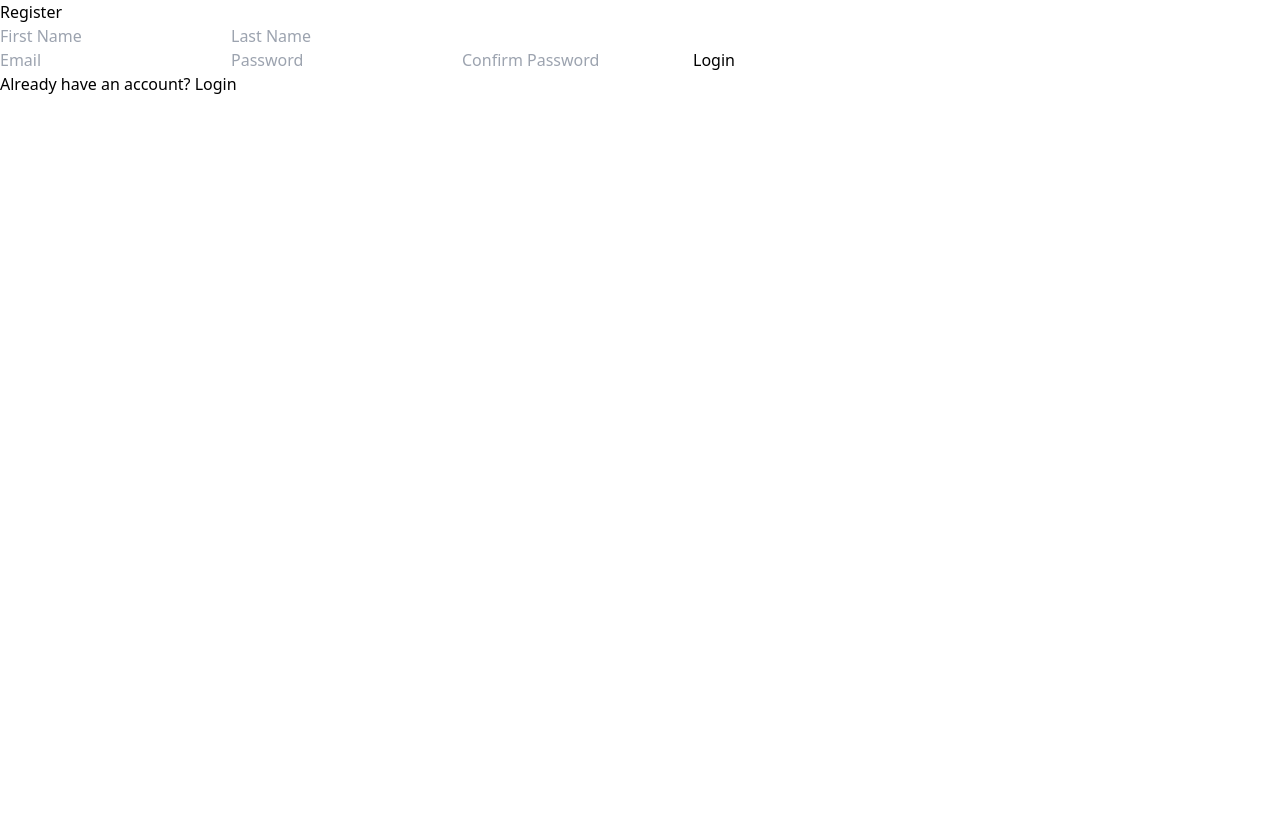
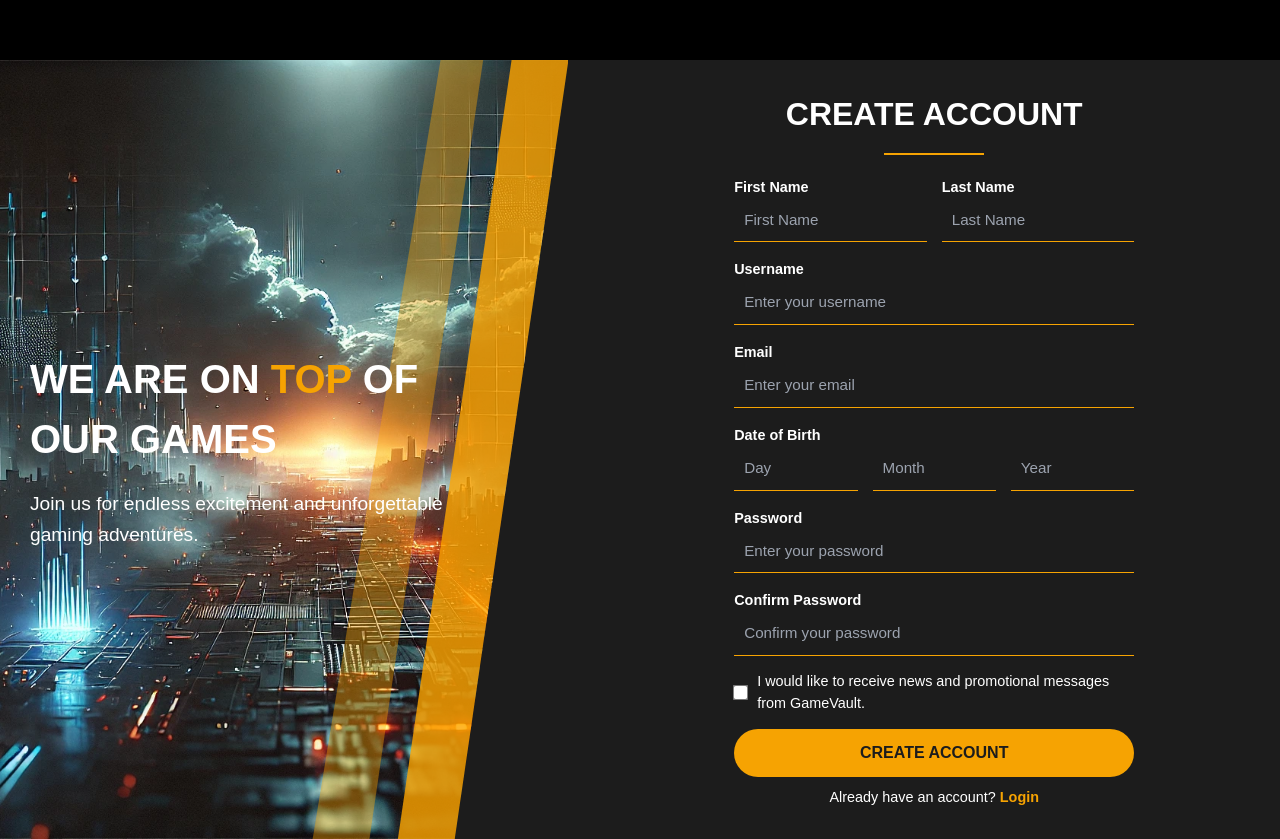
Before and after one commit to NOKIEQU/team-project-frontend, a Next.js app: page /register in a window 1280 px wide. Before the commit the page ends 800 px from the top, so only its background shows below. Built offline with nearby package versions, Linux system fonts and the light colour scheme.

Commit message:
this is my register page 1.0

```diff
--- a/src/app/register/page.js
+++ b/src/app/register/page.js
@@ -1,30 +1,282 @@
-import React from 'react'
-import Image from 'next/image'
-import Link from 'next/link'
+"use client";
 
 function RegisterPage() {
+    const styles = {
+        container: {
+            display: 'flex',
+            flexDirection: 'column',
+            minHeight: '100vh',
+            fontFamily: 'Arial, sans-serif',
+            backgroundColor: '#1c1c1c',
+        },
+        navSpace: {
+            height: '60px',
+            width: '100%',
+            backgroundColor: '#000',
+        },
+        contentArea: {
+            display: 'flex',
+            flex: 1,
+        },
+        leftPanel: {
+            flex: 1.8,
+            position: 'relative',
+            overflow: 'hidden',
+            display: 'flex',
+            justifyContent: 'flex-start',
+            alignItems: 'center',
+            color: '#fff',
+        },
+        rightPanel: {
+            flex: 2,
+            display: 'flex',
+            flexDirection: 'column',
+            alignItems: 'center',
+            padding: '30px',
+            marginLeft: '20px',
+        },
+        formWrapper: {
+            width: '100%',
+            maxWidth: '400px',
+        },
+        title: {
+            color: '#fff',
+            fontSize: '2rem',
+            marginBottom: '15px',
+            fontWeight: 'bold',
+            textAlign: 'center',
+        },
+        divider: {
+            width: '100px',
+            height: '1.5px',
+            backgroundColor: '#f6a302',
+            margin: '0 auto 20px',
+        },
+        inputBox: {
+            width: '100%',
+            padding: '10px',
+            backgroundColor: 'transparent',
+            border: 'none',
+            borderBottom: '1.5px solid #f6a302',
+            color: '#fff',
+            fontSize: '0.95rem',
+            outline: 'none',
+        },
+        labelText: {
+            color: '#fff',
+            fontWeight: 'bold',
+            fontSize: '0.9rem',
+            marginBottom: '5px',
+        },
+        dobInputBox: {
+            width: '33%',
+            padding: '10px',
+            backgroundColor: 'transparent',
+            border: 'none',
+            borderBottom: '1.5px solid #f6a302',
+            color: '#fff',
+            fontSize: '0.95rem',
+            outline: 'none',
+        },
+        button: {
+            width: '100%',
+            padding: '12px',
+            backgroundColor: '#f6a302',
+            color: '#1c1c1c',
+            border: 'none',
+            borderRadius: '30px',
+            fontWeight: 'bold',
+            fontSize: '1rem',
+            cursor: 'pointer',
+            transition: 'background-color 0.3s ease',
+            marginTop: '15px',
+        },
+        footerText: {
+            marginTop: '10px',
+            color: '#fff',
+            fontSize: '0.9rem',
+            textAlign: 'center',
+        },
+        link: {
+            color: '#f6a302',
+            textDecoration: 'none',
+            fontWeight: 'bold',
+        },
+        checkboxGroup: {
+            display: 'flex',
+            alignItems: 'center',
+        },
+    };
+
+    const handleMouseEnter = (e) => {
+        e.target.style.backgroundColor = '#e08c00';
+    };
+
+    const handleMouseLeave = (e) => {
+        e.target.style.backgroundColor = '#f6a302';
+    };
+
     return (
-        <div className='flex flex-row w-full h-full justify-center relative overflow-hidden' >
-            <div className='flex flex-col justify-center items-center p-10 px-52 bg-black text-white w-1/2 h-full gap-y-10 z-10 rounded-xl'>
-                <h1 className='text-4xl'>Register</h1>
-
-                <div className='flex flex-row justify-between items-center gap-x-2 w-full'>
-                    <input type='text' placeholder='First Name' className='p-5 bg-transparent border-2 border-white rounded-md w-full' />
-                    <input type='text' placeholder='Last Name' className='p-5 bg-transparent border-2 border-white rounded-md w-full' />
-
+        <div style={styles.container}>
+            <div style={styles.navSpace}></div>
+            <div style={styles.contentArea}>
+                <div style={styles.leftPanel}>
+                    <img
+                        src="/left-background.png"
+                        alt="Left Side"
+                        style={{
+                            position: 'absolute',
+                            top: 0,
+                            left: 0,
+                            height: '100%',
+                            width: '100%',
+                            zIndex: 1,
+                            objectFit: 'cover',
+                            clipPath: 'polygon(0 0, 100% 0, 80% 100%, 0% 100%)',
+                        }}
+                    />
+                    <div
+                        style={{
+                            position: 'absolute',
+                            top: 0,
+                            right: 0,
+                            width: '100%',
+                            height: '100%',
+                            zIndex: 2,
+                        }}
+                    >
+                        <svg
+                            xmlns="http://www.w3.org/2000/svg"
+                            viewBox="0 0 100 100"
+                            preserveAspectRatio="none"
+                            style={{ width: '100%', height: '100%' }}
+                        >
+                            <polygon
+                                points="77.5,0 85,0 65,100 55,100"
+                                fill="rgba(255, 165, 0, 0.4)"
+                            />
+                            <polygon
+                                points="90,0 100,0 80,100 70,100"
+                                fill="rgba(255, 165, 0, 0.8)"
+                            />
+                        </svg>
+                    </div>
+                    <div
+                        style={{
+                            zIndex: 3,
+                            position: 'relative',
+                            padding: '30px',
+                            maxWidth: '500px',
+                        }}
+                    >
+                        <h1
+                            style={{
+                                fontSize: '2.5rem',
+                                fontWeight: 'bold',
+                                marginBottom: '20px',
+                                color: '#fff',
+                            }}
+                        >
+                            WE ARE ON <span style={{ color: '#f6a302' }}>TOP</span> OF OUR GAMES
+                        </h1>
+                        <p style={{ fontSize: '1.2rem', lineHeight: '1.6', color: '#fff' }}>
+                            Join us for endless excitement and unforgettable gaming adventures.
+                        </p>
+                    </div>
                 </div>
-
-                <input type='text' placeholder='Email' className='p-5 bg-transparent border-2 border-white rounded-md w-full' />
-
-                <input type='text' placeholder='Password' className='p-5 bg-transparent border-2 border-white rounded-md w-full' />
-                <input type='text' placeholder='Confirm Password' className='p-5 bg-transparent border-2 border-white rounded-md w-full' />
-
-                <button className='p-5 bg-white text-black rounded-md w-full'>Login</button>
-                <p>Already have an account? <Link href='/login' className='text-blue-400'>Login</Link></p>
+                <div style={styles.rightPanel}>
+                    <h2 style={styles.title}>CREATE ACCOUNT</h2>
+                    <div style={styles.divider}></div>
+                    <form style={styles.formWrapper}>
+                        <div style={{ marginBottom: '15px', display: 'flex', gap: '15px' }}>
+                            <div style={{ flex: 1 }}>
+                                <label style={styles.labelText}>First Name</label>
+                                <input type="text" placeholder="First Name" style={styles.inputBox} required />
+                            </div>
+                            <div style={{ flex: 1 }}>
+                                <label style={styles.labelText}>Last Name</label>
+                                <input type="text" placeholder="Last Name" style={styles.inputBox} required />
+                            </div>
+                        </div>
+                        <div style={{ marginBottom: '15px' }}>
+                            <label style={styles.labelText}>Username</label>
+                            <input type="text" placeholder="Enter your username" style={styles.inputBox} required />
+                        </div>
+                        <div style={{ marginBottom: '15px' }}>
+                            <label style={styles.labelText}>Email</label>
+                            <input type="email" placeholder="Enter your email" style={styles.inputBox} required />
+                        </div>
+                        <div style={{ marginBottom: '15px' }}>
+                            <label style={styles.labelText}>Date of Birth</label>
+                            <div style={{ display: 'flex', gap: '15px' }}>
+                                <input
+                                    type="number"
+                                    placeholder="Day"
+                                    min="1"
+                                    max="31"
+                                    style={styles.dobInputBox}
+                                    required
+                                />
+                                <input
+                                    type="number"
+                                    placeholder="Month"
+                                    min="1"
+                                    max="12"
+                                    style={styles.dobInputBox}
+                                    required
+                                />
+                                <input
+                                    type="number"
+                                    placeholder="Year"
+                                    min="1900"
+                                    max={new Date().getFullYear()}
+                                    style={styles.dobInputBox}
+                                    required
+                                />
+                            </div>
+                        </div>
+                        <div style={{ marginBottom: '15px' }}>
+                            <label style={styles.labelText}>Password</label>
+                            <input type="password" placeholder="Enter your password" style={styles.inputBox} required />
+                        </div>
+                        <div style={{ marginBottom: '15px' }}>
+                            <label style={styles.labelText}>Confirm Password</label>
+                            <input
+                                type="password"
+                                placeholder="Confirm your password"
+                                style={styles.inputBox}
+                                required
+                            />
+                        </div>
+                        <div style={styles.checkboxGroup}>
+                            <input
+                                type="checkbox"
+                                id="newsletter"
+                                style={{ marginRight: '10px', transform: 'scale(1.2)', cursor: 'pointer' }}
+                            />
+                            <label htmlFor="newsletter" style={{ color: '#fff', fontSize: '0.9rem' }}>
+                                I would like to receive news and promotional messages from GameVault.
+                            </label>
+                        </div>
+                        <button
+                            type="submit"
+                            style={styles.button}
+                            onMouseEnter={handleMouseEnter}
+                            onMouseLeave={handleMouseLeave}
+                        >
+                            CREATE ACCOUNT
+                        </button>
+                        <p style={styles.footerText}>
+                            Already have an account?{' '}
+                            <a href="/login" style={styles.link}>
+                                Login
+                            </a>
+                        </p>
+                    </form>
+                </div>
             </div>
-
         </div>
-    )
+    );
 }
 
-export default RegisterPage
+export default RegisterPage;
```
Also changed, not shown: package.json (+6 -6 lines), public/left-background.png (added), 1 other file (tests, documents, lock files or other folders).
